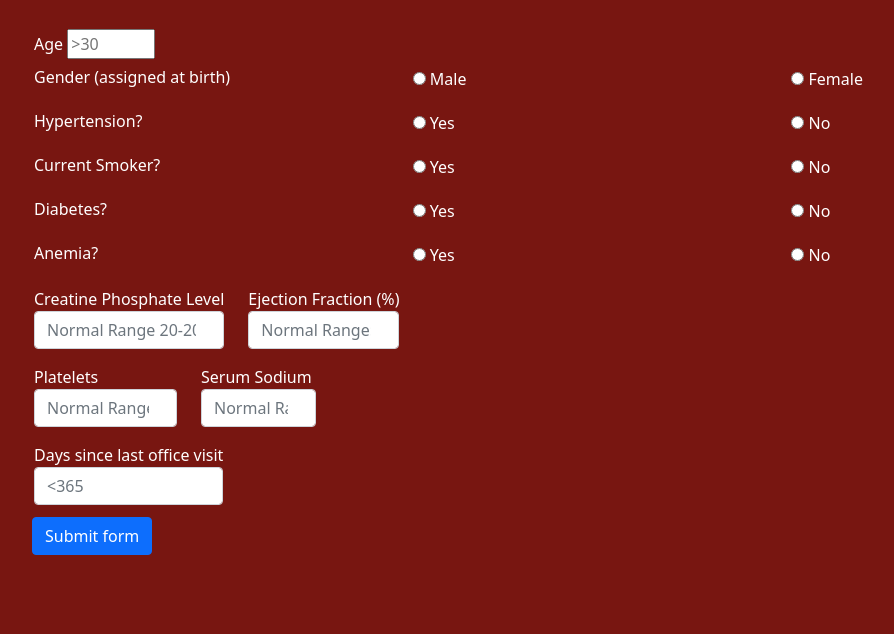
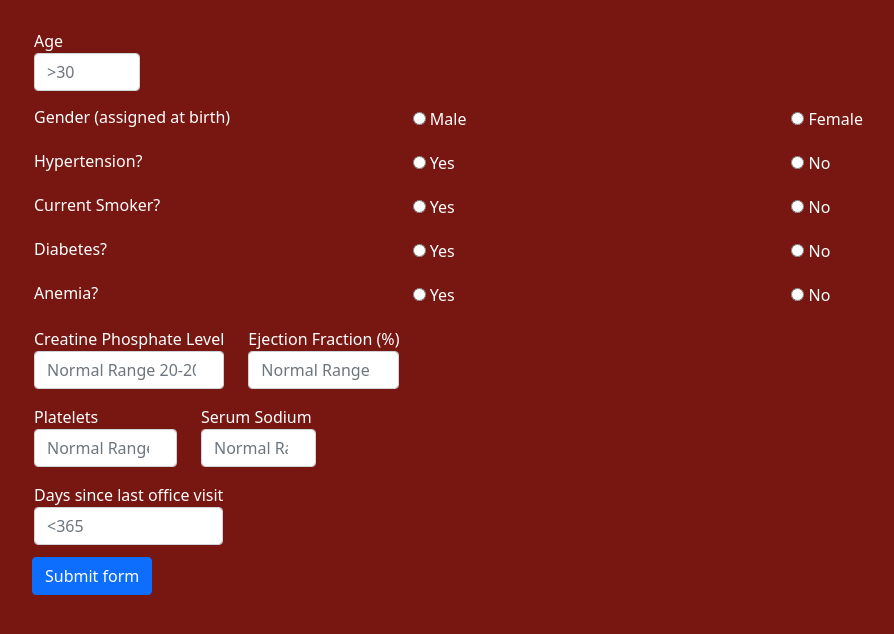
Before and after one commit to njneubauer/code_hearted, a Flask app: page /clinical in a window 1280 px wide. Shown: the part 64-698 px from the top of the page, without its empty margins (50-944 px from the left). Run offline with Flask 2, Linux system fonts and the light colour scheme; parts of the project's set-up code (start-up, migrations or seed data) failed here and were passed over; some libraries are stand-ins or nearby versions.

Commit message:
final touches

```diff
--- a/templates/clinical_calc.html
+++ b/templates/clinical_calc.html
@@ -41,7 +41,7 @@
             <div class="row">
                 <div class="col-auto">
                     <label class="sr-only" for="inlineFormInput">Age</label>
-                    <input type="number" min="30" max="95" required="required" class="custom-control-input" id="age" name="age" placeholder=">30" value="{%if input is defined %}{{ input['age'] }}{% endif %}">
+                    <input type="number" min="30" max="95" required="required" class="form-control mb-2" id="age" name="age" placeholder=">30" value="{%if input is defined %}{{ input['age'] }}{% endif %}">
                 </div>
             </div>
             <div class="row">
```
